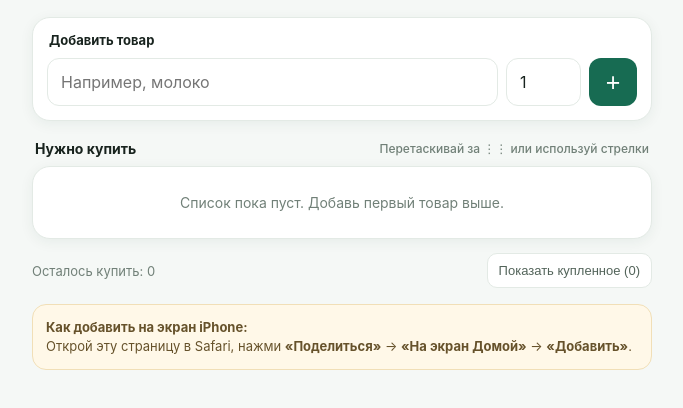
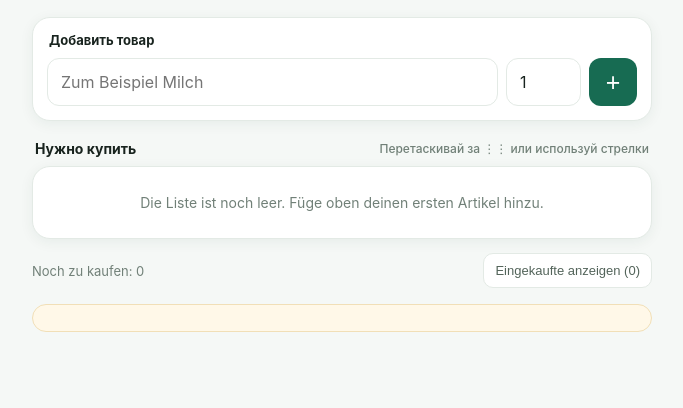
Before and after one commit to aAltergott/moja-korzina, a plain HTML site: page index.html in a window 1280 px wide. Shown: the part 92-500 px from the top of the page, without its empty margins (298-981 px from the left). Drawn offline with Linux system fonts and the light colour scheme.

Commit message:
Translate app text from Russian to German

```diff
--- a/index.html
+++ b/index.html
@@ -6,10 +6,10 @@
 <meta name="theme-color" content="#176b52">
 <meta name="apple-mobile-web-app-capable" content="yes">
 <meta name="apple-mobile-web-app-status-bar-style" content="default">
-<meta name="apple-mobile-web-app-title" content="Моя корзина">
+<meta name="apple-mobile-web-app-title" content="Einkaufsliste">
 <link rel="manifest" href="manifest.webmanifest">
 <link rel="apple-touch-icon" href="icon-192.png">
-<title>Моя корзина</title>
+<title>Einkaufsliste</title>
 <style>
 :root{color-scheme:light;--green:#176b52;--pale:#eaf5ef;--ink:#18231e;--muted:#718078;--line:#e3eae5}
 *{box-sizing:border-box}body{margin:0;background:#f5f8f6;color:var(--ink);font:16px -apple-system,BlinkMacSystemFont,"Segoe UI",sans-serif;padding:env(safe-area-inset-top) 16px env(safe-area-inset-bottom)}
@@ -43,26 +43,23 @@ ul{list-style:none;padding:0;margin:0}.item{display:flex;align-items:center;gap:
  <div class="panel">
   <div style="font-size:13px;font-weight:700;margin:0 0 10px 2px">Добавить товар</div>
   <form id="addForm">
-   <input class="field" id="product" placeholder="Например, молоко" autocomplete="off" required>
-   <input class="field qty" id="quantity" placeholder="Кол-во" value="1" aria-label="Количество">
-   <button class="add" aria-label="Добавить">+</button>
+  <input class="field" id="product" placeholder="Zum Beispiel Milch" autocomplete="off" required>
+   <input class="field qty" id="quantity" placeholder="Menge" value="1" aria-label="Menge">
+   <button class="add" aria-label="Hinzufügen">+</button>
   </form>
  </div>
  <div class="section"><span>Нужно купить</span><span class="hint">Перетаскивай за ⋮⋮ или используй стрелки</span></div>
  <div class="panel" style="padding:5px 9px">
   <ul id="list"></ul>
-  <div class="empty" id="empty">Список пока пуст. Добавь первый товар выше.</div>
+  <div class="empty" id="empty">Die Liste ist noch leer. Füge oben deinen ersten Artikel hinzu.</div>
  </div>
-<div class="footer"><span id="remaining">Осталось: 0</span><button class="secondary" id="toggleHistory">Показать купленное (0)</button></div>
+<div class="footer"><span id="remaining">Noch zu kaufen: 0</span><button class="secondary" id="toggleHistory">Eingekaufte anzeigen (0)</button></div>
 <div id="historyArea" hidden>
- <h3>Куплено</h3>
+ <h3>Eingekauft</h3>
  <ul id="historyList"></ul>
- <div class="empty" id="historyEmpty">Пока ничего не куплено.</div>
+ <div class="empty" id="historyEmpty">Noch nichts eingekauft.</div>
 </div>
  <div class="installnote" id="install">
-  <b>Как добавить на экран iPhone:</b><br>
-  Открой эту страницу в Safari, нажми <b>«Поделиться»</b> → <b>«На экран Домой»</b> → <b>«Добавить»</b>.
- </div>
 </main>
 <script>
 const KEY='my-basket-items-v1';
@@ -84,7 +81,7 @@ function render(){
   if(it.qty){const q=document.createElement('span');q.className='qtytag';q.textContent='× '+it.qty;name.append(q)}
   const up=document.createElement('button');up.className='move';up.textContent='↑';up.disabled=i===0;up.onclick=()=>move(items.indexOf(it),items.indexOf(it)-1);
   const down=document.createElement('button');down.className='move';down.textContent='↓';down.disabled=i===active.length-1;down.onclick=()=>move(items.indexOf(it),items.indexOf(it)+1);
-  const del=document.createElement('button');del.className='delete';del.textContent='×';del.onclick=()=>{if(confirm('Удалить товар навсегда?')){items.splice(items.indexOf(it),1);save();render()}};
+  const del=document.createElement('button');del.className='delete';del.textContent='×';del.onclick=()=>{if(confirm('Artikel endgültig löschen?')){items.splice(items.indexOf(it),1);save();render()}};
   li.append(cb,grip,name,up,down,del);list.append(li);
  });
  empty.style.display=active.length?'none':'block';
@@ -95,14 +92,14 @@ function render(){
   const cb=document.createElement('input');cb.type='checkbox';cb.className='check';cb.checked=true;cb.onchange=()=>{it.done=false;save();render()};
   const name=document.createElement('span');name.className='name';name.textContent=it.name;
   if(it.qty){const q=document.createElement('span');q.className='qtytag';q.textContent='× '+it.qty;name.append(q)}
-  const del=document.createElement('button');del.className='delete';del.textContent='×';del.onclick=()=>{if(confirm('Удалить товар навсегда?')){items.splice(items.indexOf(it),1);save();render()}};
+  const del=document.createElement('button');del.className='delete';del.textContent='×';del.onclick=()=>{if(confirm('Artikel endgültig löschen?')){items.splice(items.indexOf(it),1);save();render()}};
   li.append(cb,name,del);historyList.append(li);
  });
  document.querySelector('#historyEmpty').style.display=bought.length?'none':'block';
- document.querySelector('#toggleHistory').textContent=(showDone?'Скрыть':'Показать')+' купленное ('+bought.length+')';
+ document.querySelector('#toggleHistory').textContent=(showDone?'Eingekaufte ausblenden':'Eingekaufte anzeigen')+' ('+bought.length+')';
  document.querySelector('#historyArea').hidden=!showDone;
  document.querySelector('#counter').textContent=`${bought.length} / ${items.length}`;
- document.querySelector('#remaining').textContent=`Осталось купить: ${active.length}`;
+ document.querySelector('#remaining').textContent=`Noch zu kaufen: ${active.length}`;
 }
 document.querySelector('#toggleHistory').onclick=()=>{showDone=!showDone;render()};
  function move(from,to){const activeCount=items.filter(x=>!x.done).length;if(to<0||to>=activeCount)return;const [x]=items.splice(from,1);items.splice(to,0,x);save();render()}
```
